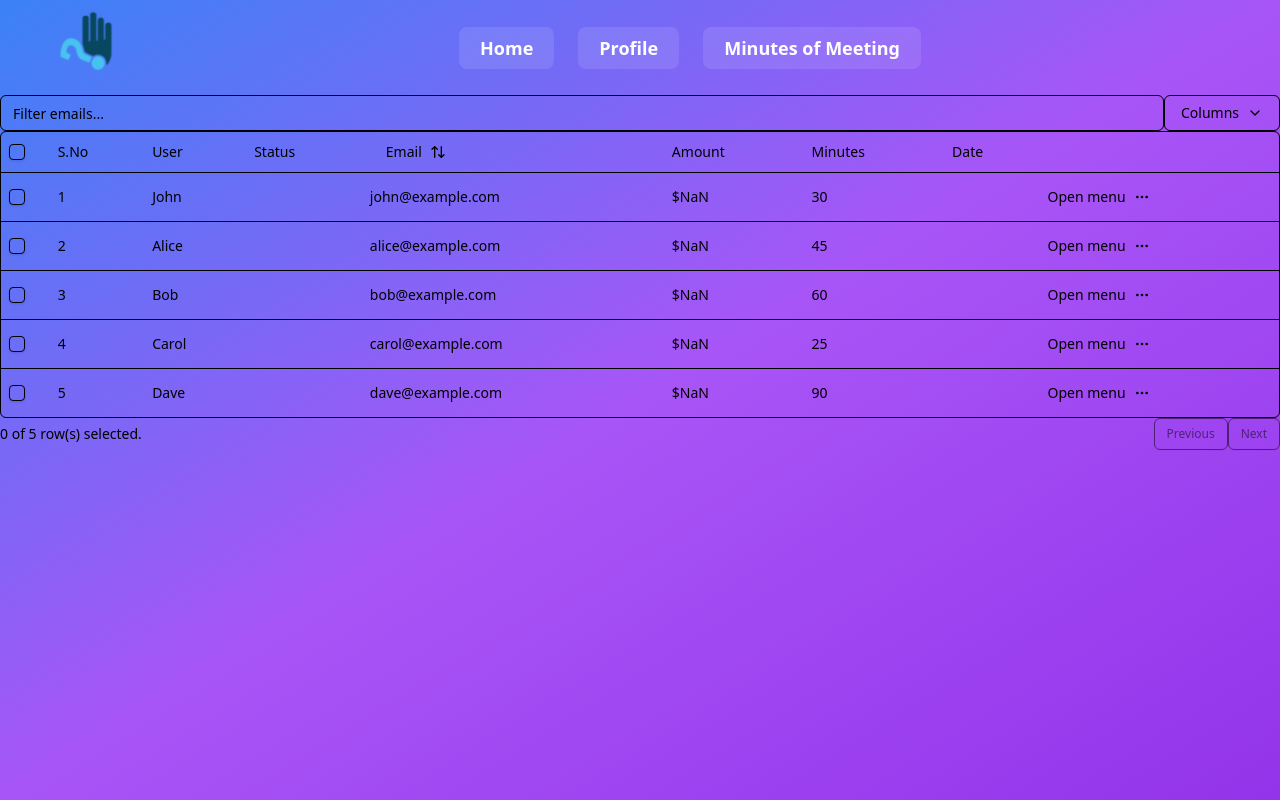
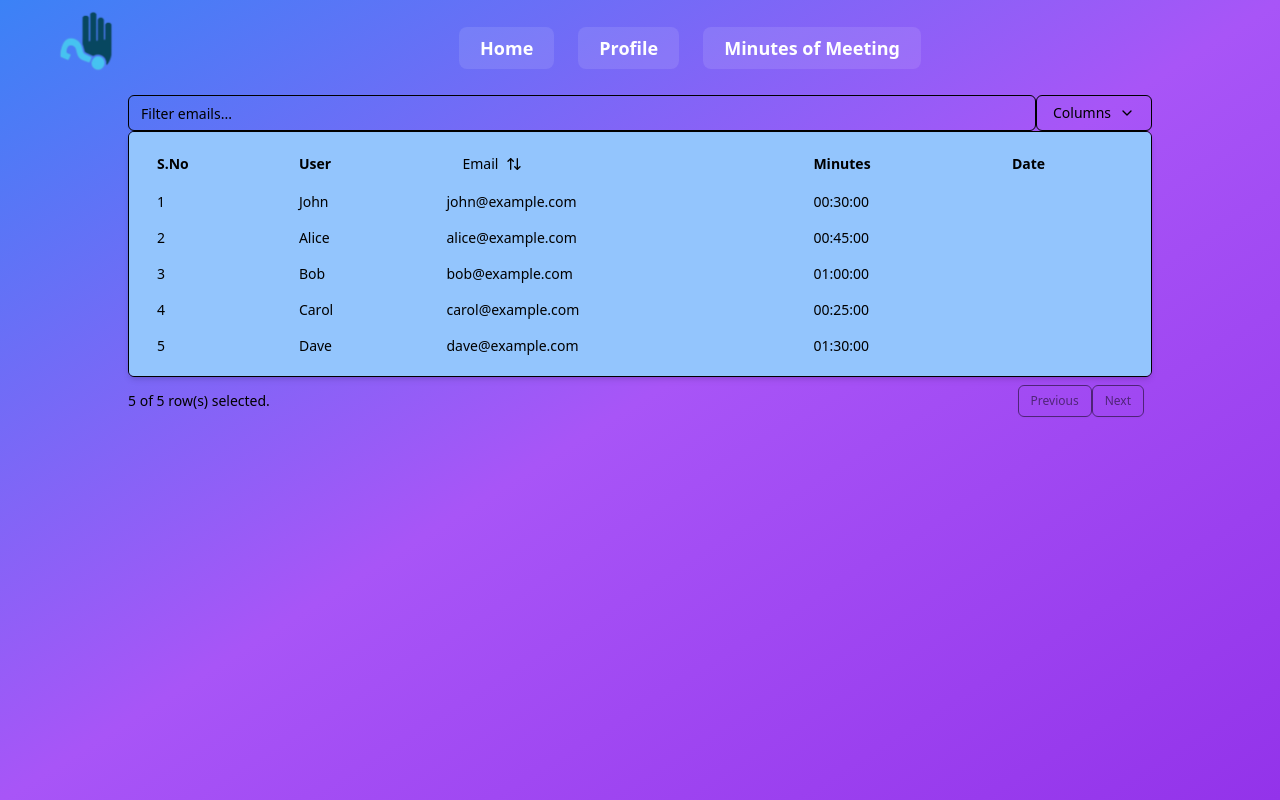
Before and after one commit to ARYANBISHWAS07/DevSoc-25, a Next.js app in the folder frontend/: page /Main in a window 1280 px wide. Built offline with nearby package versions, Linux system fonts and the light colour scheme.

Commit message:
table implemented

```diff
--- a/frontend/src/app/Main/page.tsx
+++ b/frontend/src/app/Main/page.tsx
@@ -5,11 +5,7 @@ export default function Page() {
     return (
         <div>
             <Navbar />
-            <DataTable/>
+                <DataTable/>
         </div>
     );
 }
-
-/*
-
-* */
--- a/frontend/src/components/ui/table.tsx
+++ b/frontend/src/components/ui/table.tsx
@@ -1,12 +1,11 @@
 import * as React from "react"
-
 import { cn } from "@/lib/utils"
 
 const Table = React.forwardRef<
     HTMLTableElement,
     React.HTMLAttributes<HTMLTableElement>
 >(({ className, ...props }, ref) => (
-  <div className="relative w-full overflow-auto">
+    <div className="w-[80vw] bg-blue-300 p-3 overflow-auto">
         <table
             ref={ref}
             className={cn("w-full caption-bottom text-sm", className)}
@@ -20,7 +19,7 @@ const TableHeader = React.forwardRef<
     HTMLTableSectionElement,
     React.HTMLAttributes<HTMLTableSectionElement>
 >(({ className, ...props }, ref) => (
-  <thead ref={ref} className={cn("[&_tr]:border-b", className)} {...props} />
+    <thead ref={ref} className={cn(className)} {...props} />
 ))
 TableHeader.displayName = "TableHeader"
 
@@ -28,11 +27,7 @@ const TableBody = React.forwardRef<
     HTMLTableSectionElement,
     React.HTMLAttributes<HTMLTableSectionElement>
 >(({ className, ...props }, ref) => (
-  <tbody
-    ref={ref}
-    className={cn("[&_tr:last-child]:border-0", className)}
-    {...props}
-  />
+    <tbody ref={ref} className={cn(className)} {...props} />
 ))
 TableBody.displayName = "TableBody"
 
@@ -40,14 +35,7 @@ const TableFooter = React.forwardRef<
     HTMLTableSectionElement,
     React.HTMLAttributes<HTMLTableSectionElement>
 >(({ className, ...props }, ref) => (
-  <tfoot
-    ref={ref}
-    className={cn(
-      "border-t bg-muted/50 font-medium [&>tr]:last:border-b-0",
-      className
-    )}
-    {...props}
-  />
+    <tfoot ref={ref} className={cn("bg-muted/50 font-medium", className)} {...props} />
 ))
 TableFooter.displayName = "TableFooter"
 
@@ -58,7 +46,7 @@ const TableRow = React.forwardRef<
     <tr
         ref={ref}
         className={cn(
-      "border-b transition-colors hover:bg-muted/50 data-[state=selected]:bg-muted",
+            "transition-colors hover:bg-muted/50 data-[state=selected]:bg-muted",
             className
         )}
         {...props}
@@ -73,7 +61,7 @@ const TableHead = React.forwardRef<
     <th
         ref={ref}
         className={cn(
-      "h-10 px-2 text-left align-middle font-medium text-muted-foreground [&:has([role=checkbox])]:pr-0 [&>[role=checkbox]]:translate-y-[2px]",
+            "h-10 px-2 text-left align-middle font-medium text-muted-foreground",
             className
         )}
         {...props}
@@ -88,7 +76,7 @@ const TableCell = React.forwardRef<
     <td
         ref={ref}
         className={cn(
-      "p-2 align-middle [&:has([role=checkbox])]:pr-0 [&>[role=checkbox]]:translate-y-[2px]",
+            "p-2 align-middle",
             className
         )}
         {...props}
--- a/frontend/src/contents-ui/table.tsx
+++ b/frontend/src/contents-ui/table.tsx
@@ -13,17 +13,14 @@ import {
     getSortedRowModel,
     useReactTable,
 } from "@tanstack/react-table"
-import { ArrowUpDown, ChevronDown, MoreHorizontal } from "lucide-react"
+import { ArrowUpDown, ChevronDown } from "lucide-react"
 
 import { Button } from "@/components/ui/button"
-import { Checkbox } from "@/components/ui/checkbox"
+
 import {
     DropdownMenu,
     DropdownMenuCheckboxItem,
     DropdownMenuContent,
-    DropdownMenuItem,
-    DropdownMenuLabel,
-    DropdownMenuSeparator,
     DropdownMenuTrigger,
 } from "@/components/ui/dropdown-menu"
 import { Input } from "@/components/ui/input"
@@ -35,13 +32,6 @@ import {
     TableHeader,
     TableRow,
 } from "@/components/ui/table"
-
-export type Payment = {
-    id: string
-    amount: number
-    status: "pending" | "processing" | "success" | "failed"
-    email: string
-}
 
 export type Meeting = {
     id: string
@@ -89,29 +79,14 @@ const data: Meeting[] = [
     },
 ]
 
+const formatMinutes = (minutes: number) => {
+    const hours = Math.floor(minutes / 60)
+    const mins = minutes % 60
+    const seconds = 0
+    return `${String(hours).padStart(2, '0')}:${String(mins).padStart(2, '0')}:${String(seconds).padStart(2, '0')}`
+}
+
 export const columns: ColumnDef<Meeting>[] = [
-    {
-        id: "select",
-        header: ({ table }) => (
-            <Checkbox
-                checked={
-                    table.getIsAllPageRowsSelected() ||
-                    (table.getIsSomePageRowsSelected() && "indeterminate")
-                }
-                onCheckedChange={(value) => table.toggleAllPageRowsSelected(!!value)}
-                aria-label="Select all"
-            />
-        ),
-        cell: ({ row }) => (
-            <Checkbox
-                checked={row.getIsSelected()}
-                onCheckedChange={(value) => row.toggleSelected(!!value)}
-                aria-label="Select row"
-            />
-        ),
-        enableSorting: false,
-        enableHiding: false,
-    },
     {
         id: "serial",
         header: "S.No",
@@ -123,13 +98,6 @@ export const columns: ColumnDef<Meeting>[] = [
         accessorKey: "user",
         header: "User",
         cell: ({ row }) => <div className="capitalize">{row.getValue("user")}</div>,
-    },
-    {
-        accessorKey: "status",
-        header: "Status",
-        cell: ({ row }) => (
-            <div className="capitalize">{row.getValue("status")}</div>
-        ),
     },
     {
         accessorKey: "email",
@@ -147,23 +115,10 @@ export const columns: ColumnDef<Meeting>[] = [
         cell: ({ row }) => <div className="lowercase">{row.getValue("email")}</div>,
     },
     {
-        accessorKey: "amount",
-        header: () => <div className="text-right">Amount</div>,
-        cell: ({ row }) => {
-            const amount = parseFloat(row.getValue("amount"))
-            const formatted = new Intl.NumberFormat("en-US", {
-                style: "currency",
-                currency: "USD",
-            }).format(amount)
-
-            return <div className="text-right font-medium">{formatted}</div>
-        },
-    },
-    {
         accessorKey: "minutes",
         header: () => <div className="text-right">Minutes</div>,
         cell: ({ row }) => (
-            <div className="text-right font-medium">{row.getValue("minutes")}</div>
+            <div className="text-right font-medium">{formatMinutes(row.getValue("minutes"))}</div>
         ),
     },
     {
@@ -171,43 +126,12 @@ export const columns: ColumnDef<Meeting>[] = [
         header: "Date",
         cell: ({ row }) => <div>{row.getValue("date")}</div>,
     },
-    {
-        id: "actions",
-        enableHiding: false,
-        cell: ({ row }) => {
-            const meeting = row.original
-
-            return (
-                <DropdownMenu>
-                    <DropdownMenuTrigger asChild>
-                        <Button variant="ghost" className="h-8 w-8 p-0">
-                            <span className="sr-only">Open menu</span>
-                            <MoreHorizontal />
-                        </Button>
-                    </DropdownMenuTrigger>
-                    <DropdownMenuContent align="end">
-                        <DropdownMenuLabel>Actions</DropdownMenuLabel>
-                        <DropdownMenuItem
-                            onClick={() => navigator.clipboard.writeText(meeting.id)}
-                        >
-                            Copy meeting ID
-                        </DropdownMenuItem>
-                        <DropdownMenuSeparator />
-                        <DropdownMenuItem>View user</DropdownMenuItem>
-                        <DropdownMenuItem>View meeting details</DropdownMenuItem>
-                    </DropdownMenuContent>
-                </DropdownMenu>
-            )
-        },
-    },
 ]
 
 export function DataTable() {
     const [sorting, setSorting] = React.useState<SortingState>([])
     const [columnFilters, setColumnFilters] = React.useState<ColumnFiltersState>([])
     const [columnVisibility, setColumnVisibility] = React.useState<VisibilityState>({})
-    const [rowSelection, setRowSelection] = React.useState({})
-
     const table = useReactTable({
         data,
         columns,
@@ -218,17 +142,15 @@ export function DataTable() {
         getSortedRowModel: getSortedRowModel(),
         getFilteredRowModel: getFilteredRowModel(),
         onColumnVisibilityChange: setColumnVisibility,
-        onRowSelectionChange: setRowSelection,
         state: {
             sorting,
             columnFilters,
             columnVisibility,
-            rowSelection,
         },
     })
 
     return (
-        <div className="w-full">
+        <div className="w-[80vw] border-b-2 max-w-4xl mx-auto py-3.5">
             <div className="flex items-center py-4">
                 <Input
                     placeholder="Filter emails..."
@@ -240,8 +162,8 @@ export function DataTable() {
                 />
                 <DropdownMenu>
                     <DropdownMenuTrigger asChild>
-                        <Button variant="outline" className="ml-auto">
-                            Columns <ChevronDown className="ml-2" />
+                        <Button variant="outline" className="ml-auto ">
+                            Columns <ChevronDown className="ml-2"/>
                         </Button>
                     </DropdownMenuTrigger>
                     <DropdownMenuContent align="end">
@@ -265,14 +187,14 @@ export function DataTable() {
                     </DropdownMenuContent>
                 </DropdownMenu>
             </div>
-            <div className="rounded-md border">
+            <div className="rounded-md border border-gray-300 shadow-md overflow-hidden">
                 <Table>
-                    <TableHeader>
+                    <TableHeader className="bg-gray-100">
                         {table.getHeaderGroups().map((headerGroup) => (
                             <TableRow key={headerGroup.id}>
-                                {headerGroup.headers.map((header) => {
-                                    return (
-                                        <TableHead key={header.id}>
+                                {headerGroup.headers.map((header) => (
+                                    <TableHead key={header.id}
+                                               className="py-3 px-4 text-left font-semibold text-gray-700">
                                         {header.isPlaceholder
                                             ? null
                                             : flexRender(
@@ -280,20 +202,20 @@ export function DataTable() {
                                                 header.getContext()
                                             )}
                                     </TableHead>
-                                    )
-                                })}
+                                ))}
                             </TableRow>
                         ))}
                     </TableHeader>
                     <TableBody>
-                        {table.getRowModel().rows?.length ? (
+                        {table.getRowModel().rows.length ? (
                             table.getRowModel().rows.map((row) => (
                                 <TableRow
                                     key={row.id}
-                                    data-state={row.getIsSelected() && "selected"}
+                                    data-state={row.getIsSelected() ? "selected" : ""}
+                                    className="hover:bg-gray-50"
                                 >
                                     {row.getVisibleCells().map((cell) => (
-                                        <TableCell key={cell.id}>
+                                        <TableCell key={cell.id} className="py-3 px-4 text-sm text-gray-600">
                                             {flexRender(
                                                 cell.column.columnDef.cell,
                                                 cell.getContext()
@@ -306,7 +228,7 @@ export function DataTable() {
                             <TableRow>
                                 <TableCell
                                     colSpan={columns.length}
-                                    className="h-24 text-center"
+                                    className="h-24 text-center text-gray-500"
                                 >
                                     No results.
                                 </TableCell>
@@ -317,10 +239,10 @@ export function DataTable() {
             </div>
             <div className="flex items-center justify-end space-x-2 py-4">
                 <div className="flex-1 text-sm text-muted-foreground">
-                    {table.getFilteredSelectedRowModel().rows.length} of{" "}
+                    {table.getFilteredRowModel().rows.length} of{" "}
                     {table.getFilteredRowModel().rows.length} row(s) selected.
                 </div>
-                <div className="space-x-2">
+                <div className="space-x-2 p-2 gap-4">
                     <Button
                         variant="outline"
                         size="sm"
```
Lines whose indentation alone changed are shown as unchanged.
